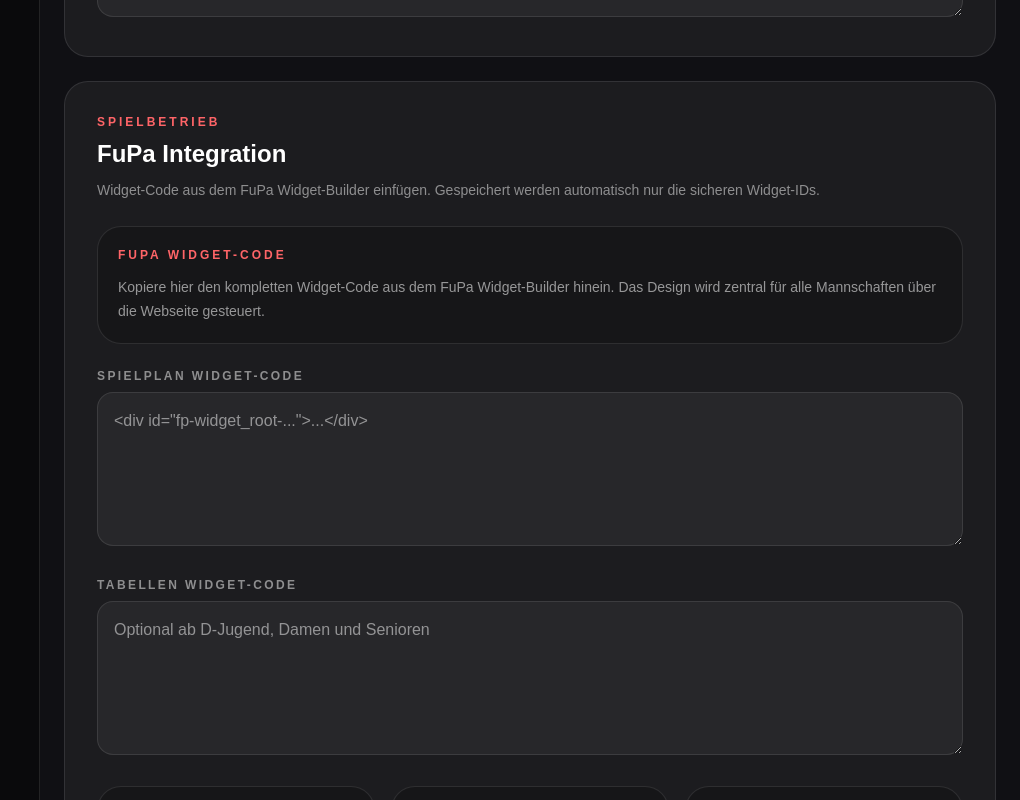
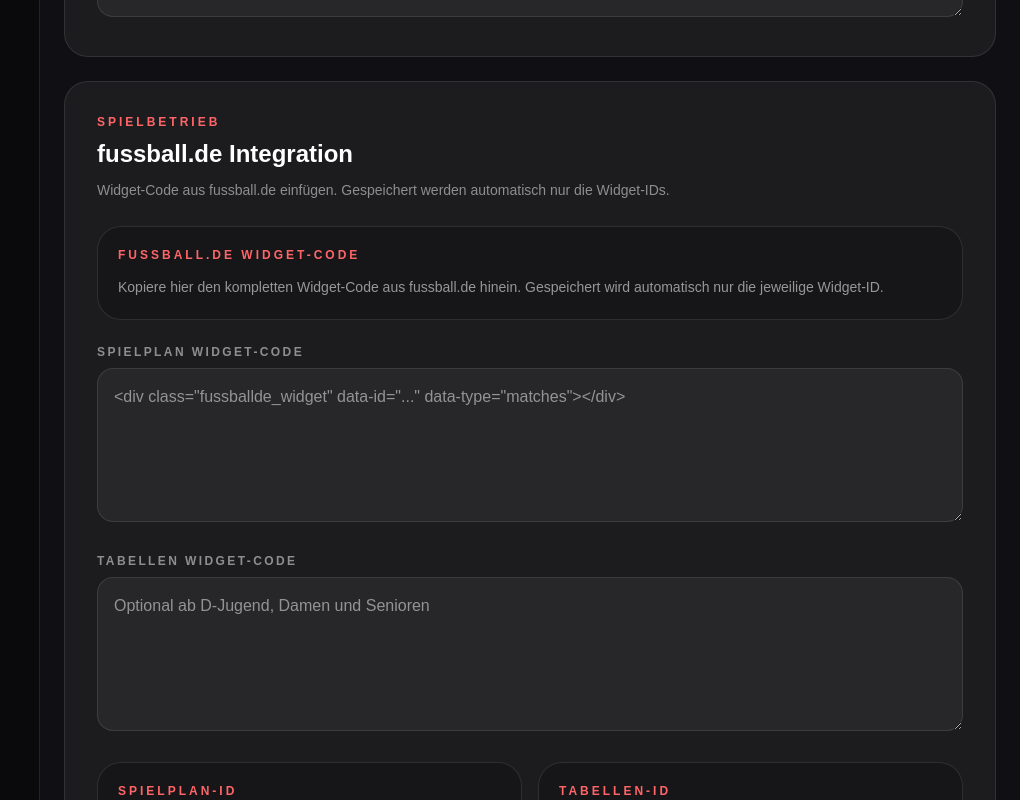
Before and after one commit to m00nLPStudent/djk-giesenkirchen-webseite, a Next.js app: page /admin/teams/new in a window 1280 px wide. Shown: the part 1580-2380 px from the top of the page, without its empty margins (260-1280 px from the left). Built offline with nearby package versions, Linux system fonts and the light colour scheme; no server answers.

Commit message:
Replace FuPa fields with football.de fields

```diff
--- a/src/components/admin/teams/forms/AdminTeamsForm.js
+++ b/src/components/admin/teams/forms/AdminTeamsForm.js
@@ -16,7 +16,7 @@ import {
 import TeamLogoUpload from "../components/TeamLogoUpload";
 import { createSlug } from "../utils/slug";
 import { uploadTeamImage, saveTeam } from "../services/teams.service";
-import TeamFupaFields from "./fields/TeamFupaFields";
+import TeamFootballDeFields from "./fields/TeamFootballDeFields";
 
 function createInitialForm(team) {
   return {
@@ -36,11 +36,10 @@ function createInitialForm(team) {
     contact_email: team?.contact_email || "",
     contact_phone: team?.contact_phone || "",
     contact_image_url: team?.contact_image_url || "",
-    fupa_matches_widget_code: "",
-    fupa_table_widget_code: "",
-    fupa_matches_widget_id: team?.fupa_matches_widget_id || "",
-    fupa_table_widget_id: team?.fupa_table_widget_id || "",
-    fupa_club_url: team?.fupa_club_url || "",
+    fussball_de_matches_widget_code: "",
+    fussball_de_table_widget_code: "",
+    fussball_de_matches_widget_id: team?.fussball_de_matches_widget_id || "",
+    fussball_de_table_widget_id: team?.fussball_de_table_widget_id || "",
   };
 }
 
@@ -128,8 +127,8 @@ export default function AdminTeamsForm({ team }) {
         </div>
       </FormSection>
 
-      <FormSection eyebrow="Spielbetrieb" title="FuPa Integration" description="Widget-Code aus dem FuPa Widget-Builder einfügen. Gespeichert werden automatisch nur die sicheren Widget-IDs.">
-        <TeamFupaFields form={form} updateField={updateField} />
+      <FormSection eyebrow="Spielbetrieb" title="fussball.de Integration" description="Widget-Code aus fussball.de einfügen. Gespeichert werden automatisch nur die Widget-IDs.">
+        <TeamFootballDeFields form={form} updateField={updateField} />
       </FormSection>
 
       <FormSection eyebrow="Kontakt" title="Ansprechpartner">
```
